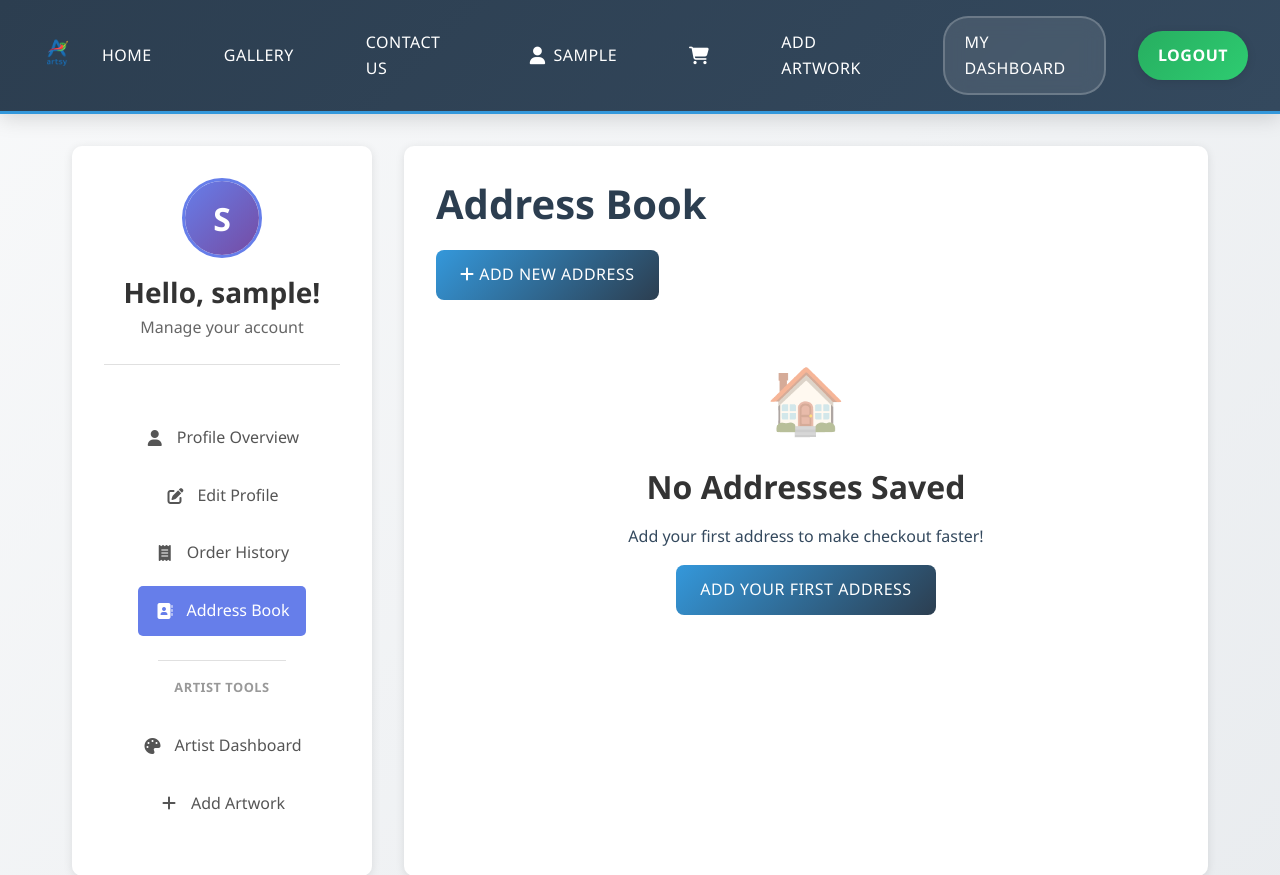
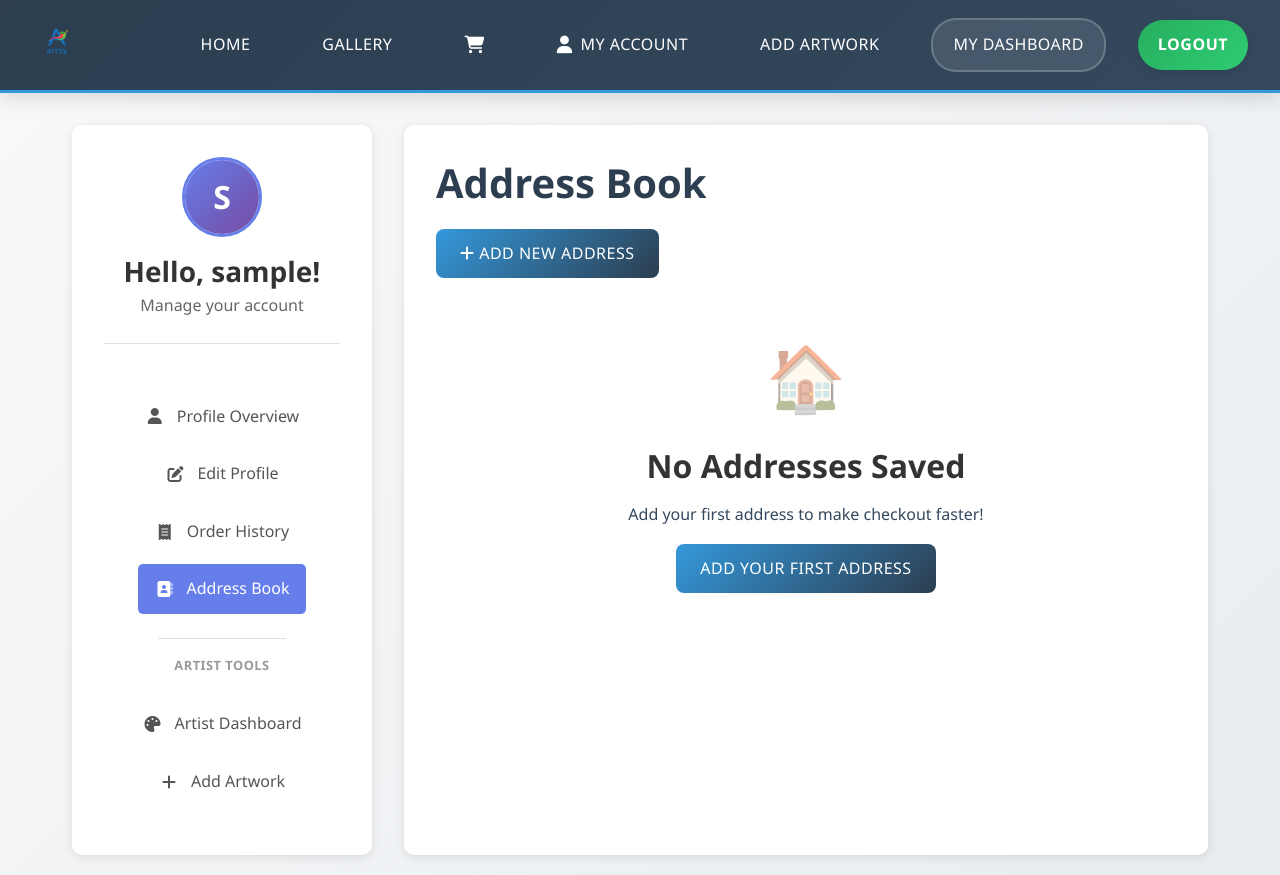
Before and after one commit to renad03-20/e-commerce-website, a Django app: page /accounts/addresses/ in a window 1280 px wide. Shown: the top 875 px of the page. Run offline with Django 5.2, Linux system fonts and the light colour scheme; the visitor is signed in with stand-in values (Sample User, id 1); data comes from the database, SQL or seed files in the repository; data that the repository does not hold is empty; some libraries are stand-ins or nearby versions; some web fonts are replaced.

Commit message:
remove username & contact us from nav bar

```diff
--- a/templates/base.html
+++ b/templates/base.html
@@ -37,21 +37,26 @@
                     <ul>
                         <li><a href="{% url 'home' %}">Home</a></li>
                         <li><a href="{% url 'artwork_list' %}">Gallery</a></li>
-                        <li><a href="#">Contact Us</a></li>
+                        <!-- <li><a href="#">Contact Us</a></li> -->
 
                         {% if user.is_authenticated %}
                             <!-- User is logged in -->
-                            <li>
+                            <!-- <li>
                                 <a href="#">
                                     <i class="fa-solid fa-user"></i> {{ user.username }}
                                 </a>
-                            </li>
+                            </li> -->
                             <li>
                                 <a href="{% url 'cart:cart_detail' %}">
                                     <i class="fa-solid fa-cart-shopping"></i>
                                     {% if cart_total_quantity and cart_total_quantity > 0 %}
                                         <span class="cart-count">{{ cart_total_quantity }}</span>
                                     {% endif %}
+                                </a>
+                            </li>
+                            <li>
+                                <a href="{% url 'accounts:profile' %}">
+                                    <i class="fa-solid fa-user"></i> My Account
                                 </a>
                             </li>
                             {% if is_artist %}
```
